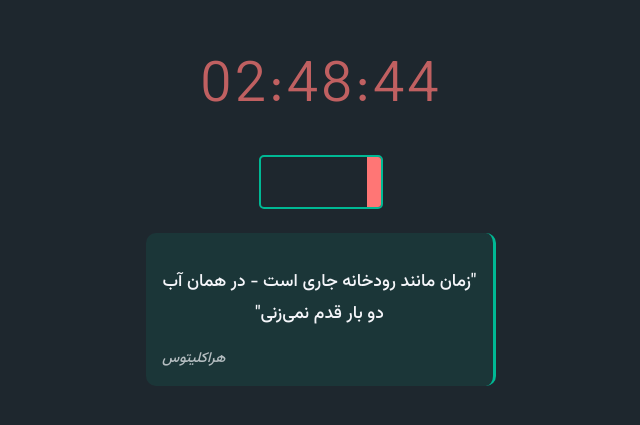
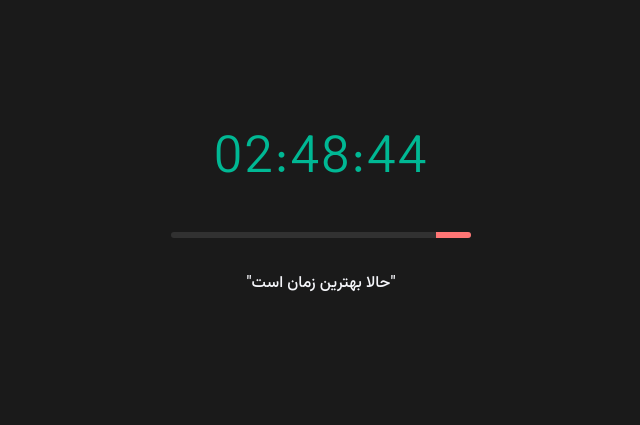
Before and after one commit to arashzidi/daily-timer, a plain HTML site: page index.html in a window 1280 px wide. Shown: the part 193-618 px from the top of the page, without its empty margins (319-959 px from the left). Drawn offline with Linux system fonts and the light colour scheme.

Commit message:
Update index.html

```diff
--- a/index.html
+++ b/index.html
@@ -3,14 +3,15 @@
 <head>
   <meta charset="UTF-8">
   <meta name="viewport" content="width=device-width, initial-scale=1.0">
-  <title>تایمر 22:22 | مدیریت زمان</title>
+  <title>تایمر ارزشمندی زمان</title>
   <style>
     @import url('https://fonts.googleapis.com/css2?family=Vazirmatn:wght@300;500;700&display=swap');
 
     :root {
       --primary: #00b894;
       --warning: #ff7675;
-      --bg: #1e272e;
+      --critical: #d63031;
+      --bg: #1a1a1a;
       --text: #f5f6fa;
     }
 
@@ -28,21 +29,25 @@
     #timer {
       text-align: center;
       width: 90%;
-      max-width: 350px;
+      max-width: 300px;
     }
 
     #countdown {
-      font-size: 3.5rem;
+      font-size: 3.2rem;
       font-weight: 300;
-      letter-spacing: 3px;
-      margin: 1rem 0;
+      letter-spacing: 2px;
+      margin: 1.5rem 0;
       color: var(--primary);
       font-variant-numeric: tabular-nums;
     }
 
     .warning {
-      color: var(--warning) !important;
-      animation: pulse 1.5s infinite;
+      color: var(--warning);
+    }
+
+    .critical {
+      color: var(--critical);
+      animation: pulse 1s infinite;
     }
 
     @keyframes pulse {
@@ -51,64 +56,31 @@
       100% { opacity: 1; }
     }
 
-    .battery {
-      width: 120px;
-      height: 50px;
-      border: 2px solid var(--primary);
-      border-radius: 5px;
-      margin: 1.5rem auto;
-      position: relative;
+    #progress-container {
+      margin: 2rem 0;
+    }
+
+    #progress-bar {
+      width: 100%;
+      height: 6px;
+      background: rgba(255, 255, 255, 0.1);
+      border-radius: 3px;
       overflow: hidden;
     }
 
-    .battery::after {
-      content: '';
-      position: absolute;
-      right: -7px;
-      top: 12px;
-      width: 3px;
-      height: 25px;
-      background: var(--primary);
-      border-radius: 0 2px 2px 0;
-    }
-
-    #battery-level {
+    #progress-fill {
       height: 100%;
       width: 100%;
       background: var(--primary);
       transition: width 1s linear;
     }
 
-    #message-container {
-      background: rgba(0, 184, 148, 0.1);
-      padding: 1rem;
-      border-radius: 10px;
-      border-right: 3px solid var(--primary);
-      margin-top: 1.5rem;
-    }
-
     #message {
-      font-size: 1.1rem;
-      line-height: 1.8;
-      font-weight: 500;
-    }
-
-    #message-source {
-      display: block;
-      text-align: left;
-      opacity: 0.7;
-      font-style: italic;
-      margin-top: 0.5rem;
-      font-size: 0.9rem;
-    }
-
-    @keyframes fadeIn {
-      from { opacity: 0; transform: translateY(10px); }
-      to { opacity: 1; transform: translateY(0); }
-    }
-
-    .new-message {
-      animation: fadeIn 1s ease;
+      font-size: 1rem;
+      line-height: 1.7;
+      margin-top: 2rem;
+      opacity: 0.9;
+      min-height: 50px;
     }
   </style>
 </head>
@@ -116,64 +88,32 @@
   <div id="timer">
     <div id="countdown">22:22:00</div>
 
-    <div class="battery">
-      <div id="battery-level"></div>
+    <div id="progress-container">
+      <div id="progress-bar">
+        <div id="progress-fill"></div>
+      </div>
     </div>
 
-    <div id="message-container">
-      <p id="message">"زمان مانند رودخانه جاری است - در همان آب دو بار قدم نمی‌زنی"</p>
-      <small id="message-source">هراکلیتوس</small>
-    </div>
+    <div id="message">"این لحظه برای همیشه می‌رود..."</div>
   </div>
 
   <script>
     // عناصر DOM
     const countdownEl = document.getElementById('countdown');
-    const batteryLevel = document.getElementById('battery-level');
+    const progressFill = document.getElementById('progress-fill');
     const messageEl = document.getElementById('message');
-    const sourceEl = document.getElementById('message-source');
-    const msgContainer = document.getElementById('message-container');
 
-    // پیام‌های انگیزشی با منابع
-    const timeMessages = [
-      {
-        text: "زمان گرانبهاترین دارایی توست - هرگز آن را بی‌هدف هدر نده",
-        source: "استیو جابز - سخنرانی استنفورد ۲۰۰۵"
-      },
-      {
-        text: "امروز تنها روزی است که مال توست - دیروز رفته و فردا نیامده",
-        source: "سعدی - گلستان"
-      },
-      {
-        text: "یک ساعت امروز بهتر از صد ساعت فرداست",
-        source: "ابوعلی سینا - کتاب قانون"
-      },
-      {
-        text: "موفقیت جمع انتخاب‌های کوچک روزانه است - همین امروز تصمیم بگیر",
-        source: "دارن هاردی - اثر مرکب"
-      },
-      {
-        text: "هر دقیقه‌ای که در برنامه‌ریزی صرف کنی، یک ساعت در اجرا صرفه‌جویی می‌کنی",
-        source: "برایان تریسی - قورباغه را قورت بده"
-      },
-      {
-        text: "امروز اولین روز باقی‌مانده از عمر توست - آن را باشکوه آغاز کن",
-        source: "مارک تواین"
-      }
+    // پیام‌های کوتاه و تاثیرگذار با ترجمه روان
+    const messages = [
+      "قطره‌های زمان می‌روند...",
+      "این ثانیه را دریاب",
+      "فرصت مانند باد می‌گذرد",
+      "زمان درحال عبور است",
+      "لحظه‌ات را آگاهانه زندگی کن",
+      "هر نفس یک فرصت است",
+      "حالا بهترین زمان است",
+      "زمان مانند آب روان است"
     ];
-
-    // نمایش پیام تصادفی با افکت
-    function showRandomMessage() {
-      const {text, source} = timeMessages[Math.floor(Math.random() * timeMessages.length)];
-
-      msgContainer.classList.remove('new-message');
-      void msgContainer.offsetWidth; // Trigger reflow
-
-      messageEl.textContent = `"${text}"`;
-      sourceEl.textContent = `— ${source}`;
-
-      msgContainer.classList.add('new-message');
-    }
 
     // تایمر اصلی
     function updateTimer() {
@@ -182,57 +122,84 @@
       const localOffset = now.getTimezoneOffset() * 60 * 1000;
       const tehranNow = new Date(now.getTime() + localOffset + tehranOffset);
 
-      // زمان 22:22 امروز
-      const targetToday = new Date(tehranNow);
-      targetToday.setHours(22, 22, 0, 0);
-
-      // زمان 22:22 فردا
-      const targetTomorrow = new Date(targetToday);
-      targetTomorrow.setDate(targetTomorrow.getDate() + 1);
-
-      // محاسبه زمان باقیمانده
-      let targetTime, timePassed;
-      if (tehranNow >= targetToday) {
-        targetTime = targetTomorrow;
-        timePassed = tehranNow - targetToday;
-      } else {
-        targetTime = targetToday;
-        timePassed = tehranNow - new Date(targetToday.getTime() - 24*60*60*1000);
+      // زمان هدف 22:22
+      const targetTime = new Date(tehranNow);
+      targetTime.setHours(22, 22, 0, 0);
+      if (tehranNow >= targetTime) {
+        targetTime.setDate(targetTime.getDate() + 1);
       }
 
       const diff = targetTime - tehranNow;
-      const totalDay = 24 * 60 * 60 * 1000;
+      const totalSeconds = Math.floor(diff / 1000);
+
+      // محاسبه زمان باقیمانده
+      const hours = Math.floor(totalSeconds / 3600);
+      const mins = Math.floor((totalSeconds % 3600) / 60);
+      const secs = totalSeconds % 60;
 
       // نمایش تایمر
-      const hours = Math.floor(diff / (1000 * 60 * 60));
-      const mins = Math.floor((diff % (1000 * 60 * 60)) / (1000 * 60));
-      const secs = Math.floor((diff % (1000 * 60)) / 1000);
-
       countdownEl.textContent =
         `${String(hours).padStart(2, '0')}:${String(mins).padStart(2, '0')}:${String(secs).padStart(2, '0')}`;
 
-      // به‌روزرسانی باتری
-      const batteryPercent = (timePassed / totalDay) * 100;
-      batteryLevel.style.width = `${100 - batteryPercent}%`;
+      // محاسبه درصد پیشرفت (معکوس برای خالی شدن)
+      const totalDaySeconds = 24 * 3600;
+      const percentRemaining = (totalSeconds / totalDaySeconds) * 100;
+      progressFill.style.width = `${percentRemaining}%`;
 
-      // تغییر حالت در 3 ساعت پایانی
-      if (hours < 3) {
+      // تغییر حالت‌های هشدار
+      if (hours < 1) {
+        // حالت اضطراری (کمتر از 1 ساعت)
+        countdownEl.classList.add('critical');
+        countdownEl.classList.remove('warning');
+        progressFill.style.background = "var(--critical)";
+
+        // تغییر پیام هر 30 ثانیه
+        if (secs % 30 === 0) {
+          showRandomMessage();
+        }
+      }
+      else if (hours < 3) {
+        // حالت هشدار (کمتر از 3 ساعت)
         countdownEl.classList.add('warning');
-        batteryLevel.style.background = "var(--warning)";
-      } else {
-        countdownEl.classList.remove('warning');
-        batteryLevel.style.background = "var(--primary)";
+        countdownEl.classList.remove('critical');
+        progressFill.style.background = "var(--warning)";
+
+        // تغییر پیام هر 2 دقیقه
+        if (mins % 2 === 0 && secs === 0) {
+          showRandomMessage();
+        }
       }
+      else {
+        // حالت عادی
+        countdownEl.classList.remove('warning', 'critical');
+        progressFill.style.background = "var(--primary)";
 
-      // تغییر پیام هر 5 دقیقه
-      if (mins % 5 === 0 && secs === 0) {
-        showRandomMessage();
+        // تغییر پیام هر 5 دقیقه
+        if (mins % 5 === 0 && secs === 0) {
+          showRandomMessage();
+        }
       }
+    }
+
+    // نمایش پیام تصادفی
+    function showRandomMessage() {
+      const randomMsg = messages[Math.floor(Math.random() * messages.length)];
+      messageEl.textContent = `"${randomMsg}"`;
+
+      // افکت ساده
+      messageEl.style.opacity = 0;
+      setTimeout(() => {
+        messageEl.style.opacity = 1;
+        messageEl.style.transition = 'opacity 0.5s ease';
+      }, 100);
     }
 
     // راه‌اندازی
     updateTimer();
     setInterval(updateTimer, 1000);
+
+    // نمایش اولین پیام
+    setTimeout(showRandomMessage, 1000);
   </script>
 </body>
 </html>
```
